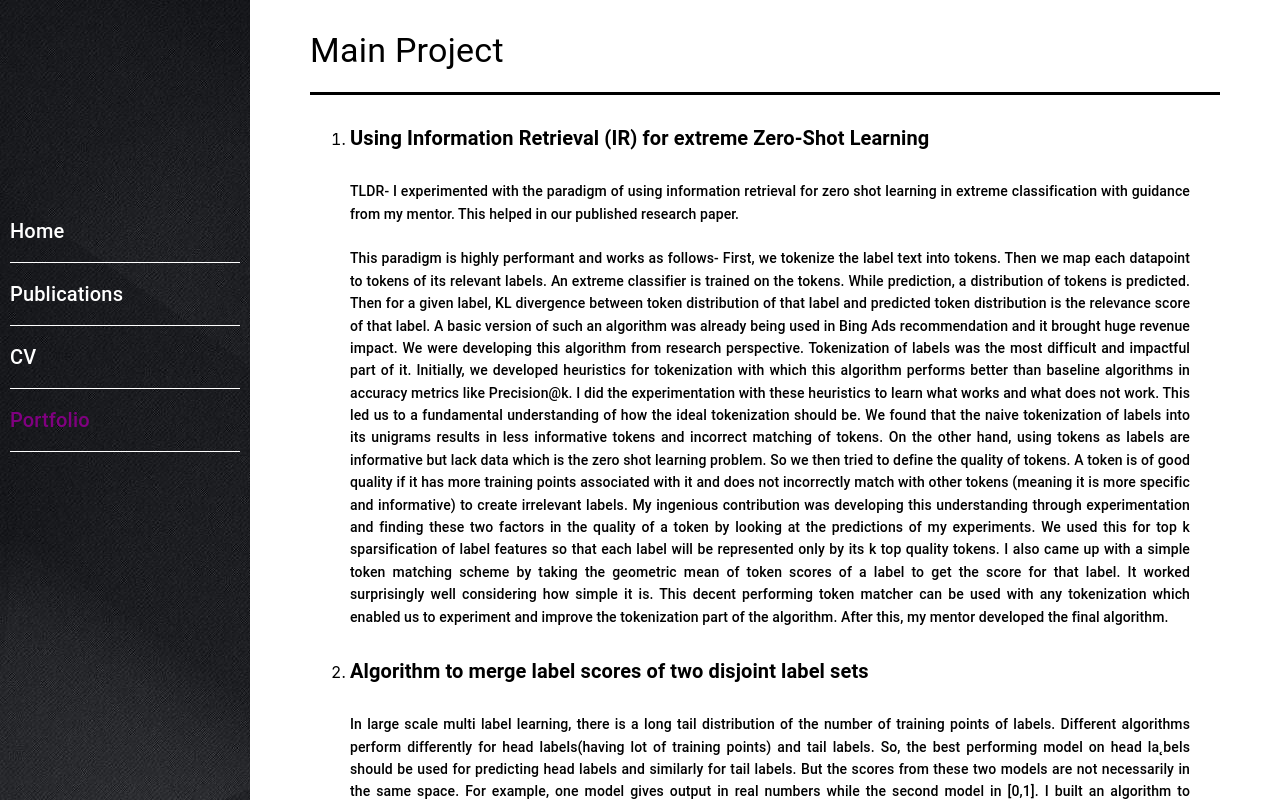
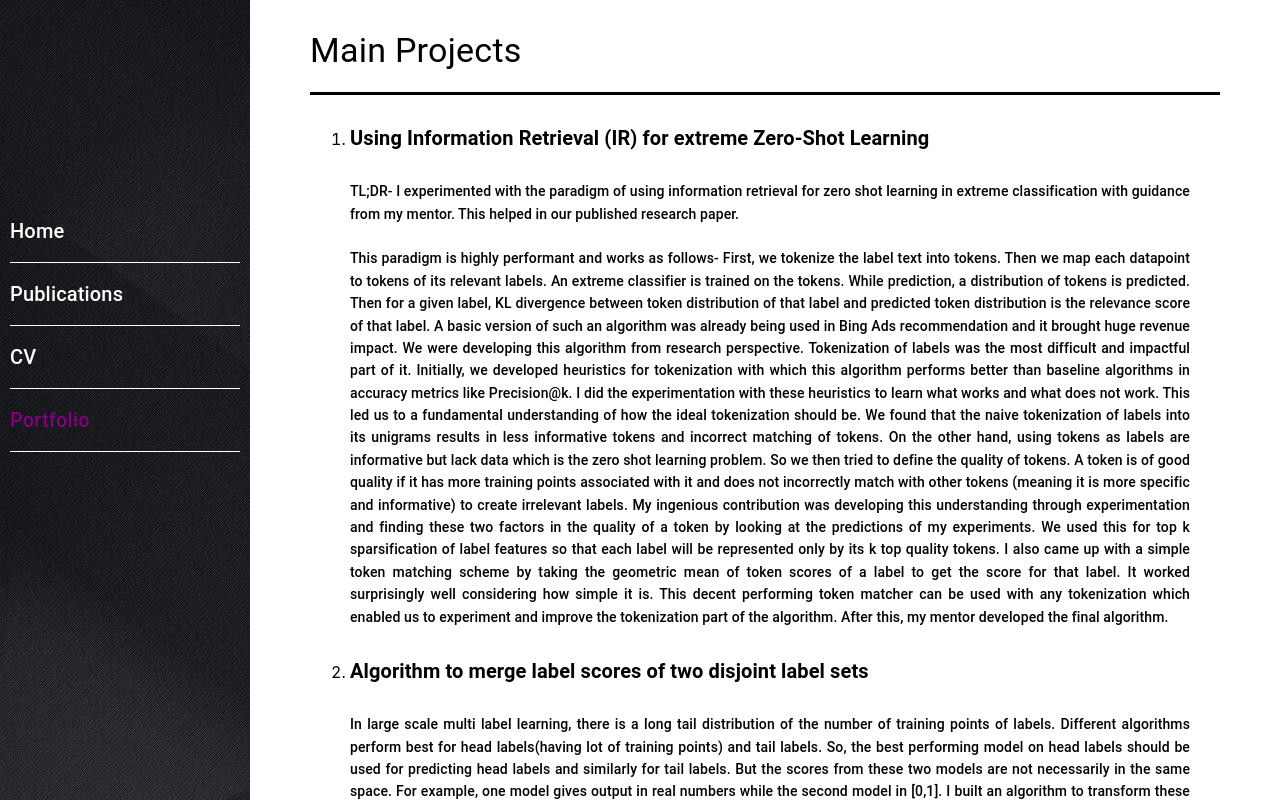
Before and after one commit to shaikwasef/saurabh, a React (Create React App) app: page / in a window 1280 px wide. Both pictures are taken after a click on the element "Portfolio". Shown: the top 800 px of the page. Built offline with nearby package versions, Linux system fonts and the light colour scheme.

Commit message:
Update Portfolio.js

```diff
--- a/src/components/Portfolio.js
+++ b/src/components/Portfolio.js
@@ -25,7 +25,7 @@ export default function Portfolio() {
   return (
     <div>
       <Typography variant="h4" className={classes.title}>
-        Main Project
+        Main Projects
       </Typography>
       <Divider className={classes.divider} />
       <Box className={classes.matter}>
@@ -38,7 +38,7 @@ export default function Portfolio() {
                   Learning
                 </h4>
                 <p>
-                  TLDR- I experimented with the paradigm of using information
+                  TL;DR- I experimented with the paradigm of using information
                   retrieval for zero shot learning in extreme classification
                   with guidance from my mentor. This helped in our published
                   research paper.
@@ -93,9 +93,9 @@ export default function Portfolio() {
                 <p>
                   In large scale multi label learning, there is a long tail
                   distribution of the number of training points of labels.
-                  Different algorithms perform differently for head
+                  Different algorithms perform best for head
                   labels(having lot of training points) and tail labels. So, the
-                  best performing model on head la˛bels should be used for
+                  best performing model on head labels should be used for
                   predicting head labels and similarly for tail labels. But the
                   scores from these two models are not necessarily in the same
                   space. For example, one model gives output in real numbers
@@ -130,8 +130,9 @@ export default function Portfolio() {
                   Creating Wikipedia and Amazon dataset
                 </h4>
                 <p>
-                  My mentor wrote scripts to create Wikipedia article to
+                  The goal was to create Wikipedia article to
                   category and Amazon product to product recommendation dataset.
+                  My mentor had written scripts for an old version of Wikipedia dataset.
                   I modified those scripts in Perl to work with the latest
                   version of Wikipedia dump. This dump consists of html scripts
                   of Wikipedia pages. From this html file, article content and
```
